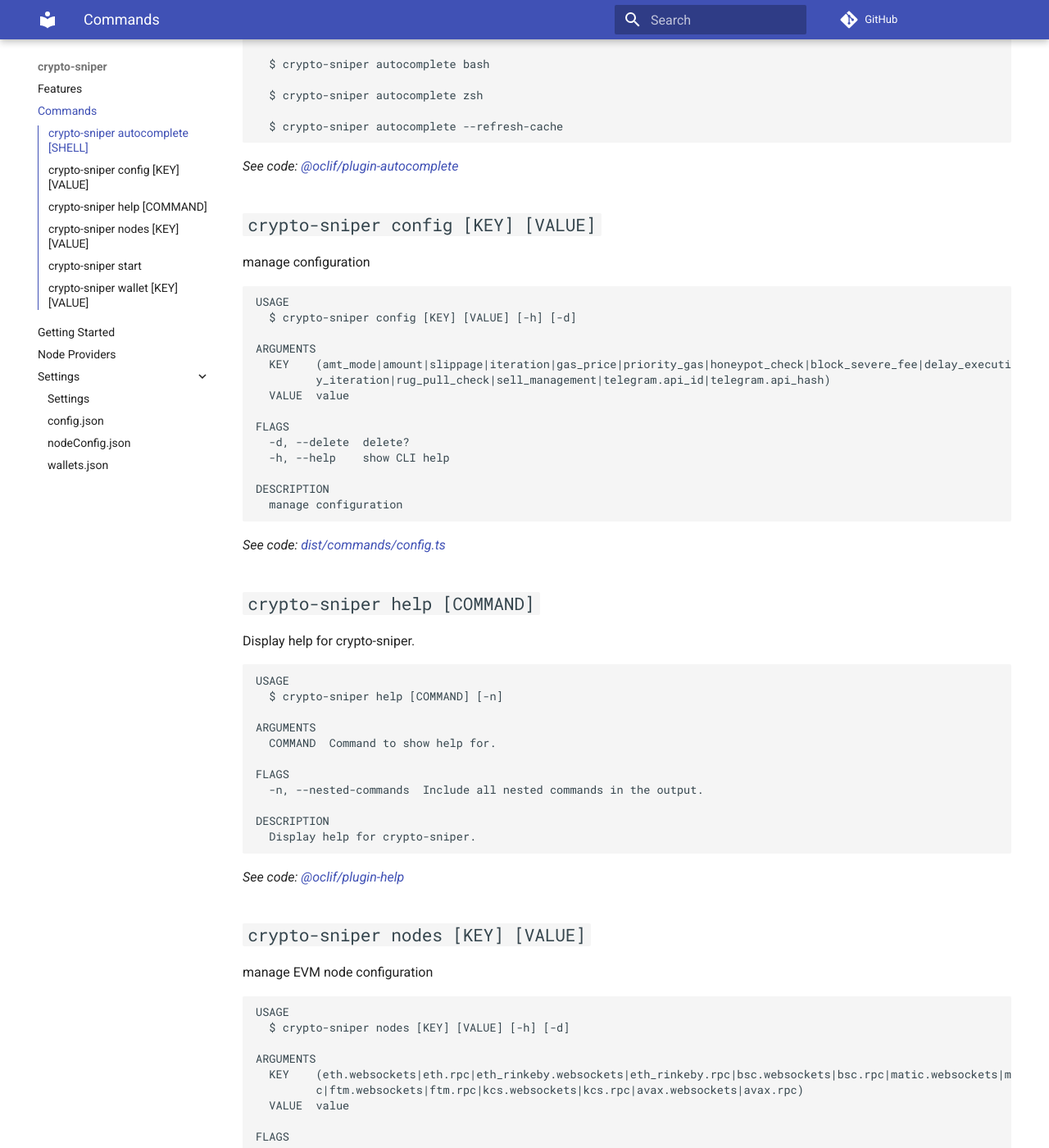
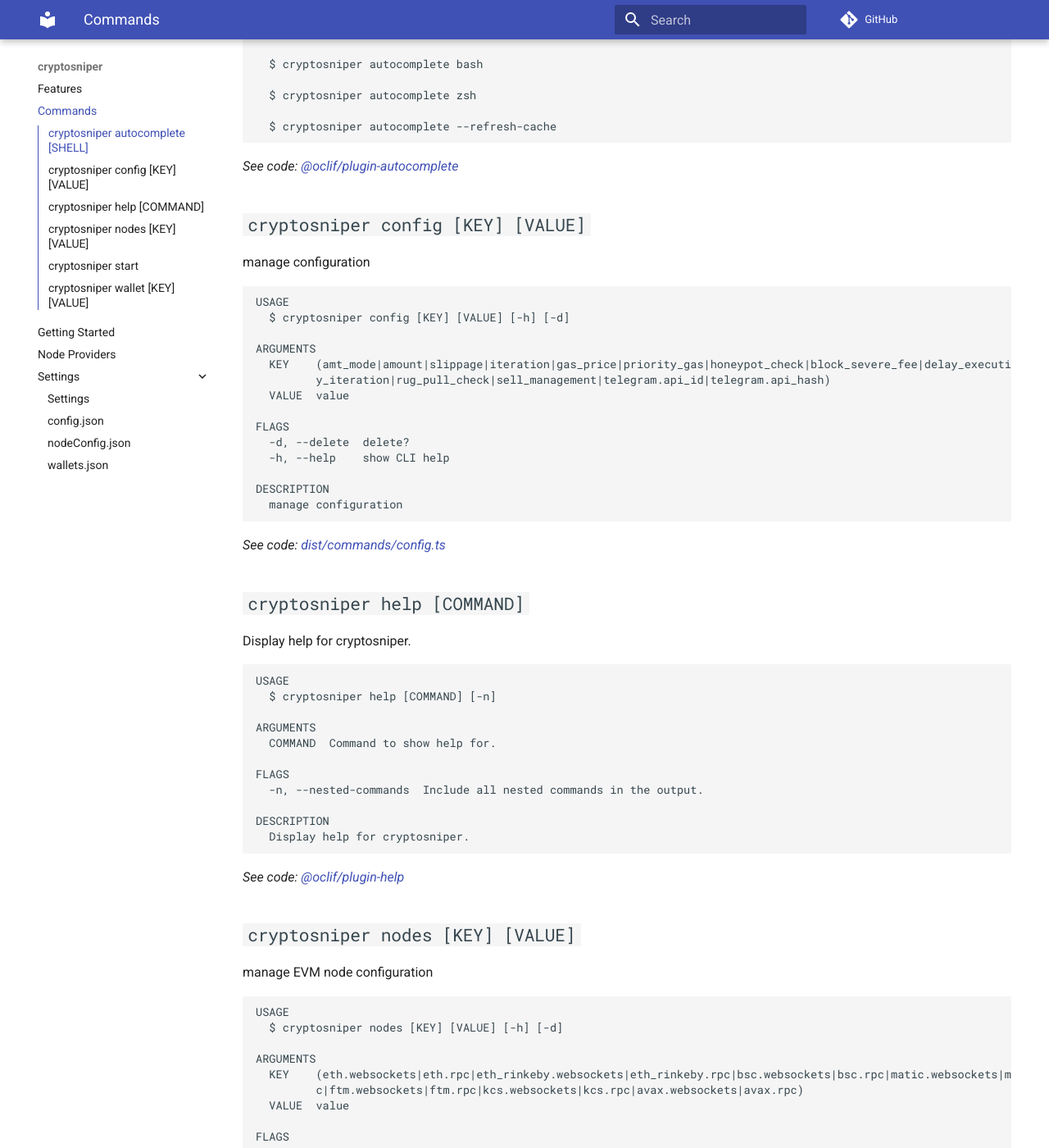
Before and after one commit to mayank160920/CryptoSniper, an MkDocs documentation site: the page built from docs/commands.md, in a window 1280 px wide and 1400 px high, scrolled down 733 px. Shown: the whole window at 82% size. Built offline with MkDocs 1.6.1 and Material for MkDocs 9.7.7, drawn with Linux system fonts in a browser that asks for light colours; comment, search, counter and statistics services are not loaded; some of the changed text lies outside the part shown.

Commit message:
fix name

````diff
--- a/docs/commands.md
+++ b/docs/commands.md
@@ -1,19 +1,19 @@
 # Commands
 <!-- commands -->
-* [`crypto-sniper autocomplete [SHELL]`](#crypto-sniper-autocomplete-shell)
-* [`crypto-sniper config [KEY] [VALUE]`](#crypto-sniper-config-key-value)
-* [`crypto-sniper help [COMMAND]`](#crypto-sniper-help-command)
-* [`crypto-sniper nodes [KEY] [VALUE]`](#crypto-sniper-nodes-key-value)
-* [`crypto-sniper start`](#crypto-sniper-start)
-* [`crypto-sniper wallet [KEY] [VALUE]`](#crypto-sniper-wallet-key-value)
+* [`cryptosniper autocomplete [SHELL]`](#cryptosniper-autocomplete-shell)
+* [`cryptosniper config [KEY] [VALUE]`](#cryptosniper-config-key-value)
+* [`cryptosniper help [COMMAND]`](#cryptosniper-help-command)
+* [`cryptosniper nodes [KEY] [VALUE]`](#cryptosniper-nodes-key-value)
+* [`cryptosniper start`](#cryptosniper-start)
+* [`cryptosniper wallet [KEY] [VALUE]`](#cryptosniper-wallet-key-value)
 
-## `crypto-sniper autocomplete [SHELL]`
+## `cryptosniper autocomplete [SHELL]`
 
 display autocomplete installation instructions
 
 ```
 USAGE
-  $ crypto-sniper autocomplete [SHELL] [-r]
+  $ cryptosniper autocomplete [SHELL] [-r]
 
 ARGUMENTS
   SHELL  shell type
@@ -25,24 +25,24 @@ DESCRIPTION
   display autocomplete installation instructions
 
 EXAMPLES
-  $ crypto-sniper autocomplete
+  $ cryptosniper autocomplete
 
-  $ crypto-sniper autocomplete bash
+  $ cryptosniper autocomplete bash
 
-  $ crypto-sniper autocomplete zsh
+  $ cryptosniper autocomplete zsh
 
-  $ crypto-sniper autocomplete --refresh-cache
+  $ cryptosniper autocomplete --refresh-cache
 ```
 
 _See code: [@oclif/plugin-autocomplete](https://github.com/oclif/plugin-autocomplete/blob/v1.2.0/src/commands/autocomplete/index.ts)_
 
-## `crypto-sniper config [KEY] [VALUE]`
+## `cryptosniper config [KEY] [VALUE]`
 
 manage configuration
 
 ```
 USAGE
-  $ crypto-sniper config [KEY] [VALUE] [-h] [-d]
+  $ cryptosniper config [KEY] [VALUE] [-h] [-d]
 
 ARGUMENTS
   KEY    (amt_mode|amount|slippage|iteration|gas_price|priority_gas|honeypot_check|block_severe_fee|delay_execution|dela
@@ -57,15 +57,15 @@ DESCRIPTION
   manage configuration
 ```
 
-_See code: [dist/commands/config.ts](https://github.com/blindgr2/crypto-sniper/blob/v0.4.0/dist/commands/config.ts)_
+_See code: [dist/commands/config.ts](https://github.com/blindgr2/cryptosniper/blob/v0.4.0/dist/commands/config.ts)_
 
-## `crypto-sniper help [COMMAND]`
+## `cryptosniper help [COMMAND]`
 
-Display help for crypto-sniper.
+Display help for cryptosniper.
 
 ```
 USAGE
-  $ crypto-sniper help [COMMAND] [-n]
+  $ cryptosniper help [COMMAND] [-n]
 
 ARGUMENTS
   COMMAND  Command to show help for.
@@ -74,18 +74,18 @@ FLAGS
   -n, --nested-commands  Include all nested commands in the output.
 
 DESCRIPTION
-  Display help for crypto-sniper.
+  Display help for cryptosniper.
 ```
 
 _See code: [@oclif/plugin-help](https://github.com/oclif/plugin-help/blob/v5.1.12/src/commands/help.ts)_
 
-## `crypto-sniper nodes [KEY] [VALUE]`
+## `cryptosniper nodes [KEY] [VALUE]`
 
 manage EVM node configuration
 
 ```
 USAGE
-  $ crypto-sniper nodes [KEY] [VALUE] [-h] [-d]
+  $ cryptosniper nodes [KEY] [VALUE] [-h] [-d]
 
 ARGUMENTS
   KEY    (eth.websockets|eth.rpc|eth_rinkeby.websockets|eth_rinkeby.rpc|bsc.websockets|bsc.rpc|matic.websockets|matic.rp
@@ -100,32 +100,32 @@ DESCRIPTION
   manage EVM node configuration
 ```
 
-_See code: [dist/commands/nodes.ts](https://github.com/blindgr2/crypto-sniper/blob/v0.4.0/dist/commands/nodes.ts)_
+_See code: [dist/commands/nodes.ts](https://github.com/blindgr2/cryptosniper/blob/v0.4.0/dist/commands/nodes.ts)_
 
-## `crypto-sniper start`
+## `cryptosniper start`
 
 run bot
 
 ```
 USAGE
-  $ crypto-sniper start
+  $ cryptosniper start
 
 DESCRIPTION
   run bot
 
 EXAMPLES
-  $ crypto-sniper start
+  $ cryptosniper start
 ```
 
-_See code: [dist/commands/start.ts](https://github.com/blindgr2/crypto-sniper/blob/v0.4.0/dist/commands/start.ts)_
+_See code: [dist/commands/start.ts](https://github.com/blindgr2/cryptosniper/blob/v0.4.0/dist/commands/start.ts)_
 
-## `crypto-sniper wallet [KEY] [VALUE]`
+## `cryptosniper wallet [KEY] [VALUE]`
 
 add or remove wallet
 
 ```
 USAGE
-  $ crypto-sniper wallet [KEY] [VALUE] [-h] [-d]
+  $ cryptosniper wallet [KEY] [VALUE] [-h] [-d]
 
 ARGUMENTS
   KEY    (private_key|additional_private_keys)
@@ -139,5 +139,5 @@ DESCRIPTION
   add or remove wallet
 ```
 
-_See code: [dist/commands/wallet.ts](https://github.com/blindgr2/crypto-sniper/blob/v0.4.0/dist/commands/wallet.ts)_
+_See code: [dist/commands/wallet.ts](https://github.com/blindgr2/cryptosniper/blob/v0.4.0/dist/commands/wallet.ts)_
 <!-- commandsstop -->
--- a/mkdocs.yml
+++ b/mkdocs.yml
@@ -1,4 +1,4 @@
-site_name: crypto-sniper
+site_name: cryptosniper
 theme:
   name: material
   features:
@@ -8,4 +8,4 @@ theme:
   - toc.follow
   - toc.integrate
   - navigation.top
-repo_url: https://github.com/blindgr2/crypto-sniper/
+repo_url: https://github.com/blindgr2/cryptosniper/
--- a/src/components/inquirer/index.ts
+++ b/src/components/inquirer/index.ts
@@ -7,7 +7,7 @@ const previousMenu = {
 }
 
 const quitCli = {
-  name: 'Quit crypto-sniper',
+  name: 'Quit cryptosniper',
   value: 0,
 }
 
````
Also changed, not shown: README.md (+67 -67 lines), docs/installation.md (+15 -15 lines), docs/settings/config.md (+8 -8 lines), docs/settings/index.md (+3 -3 lines), docs/settings/wallets.md (+1 -1 lines), package.json (+8 -8 lines), 5 other files.
